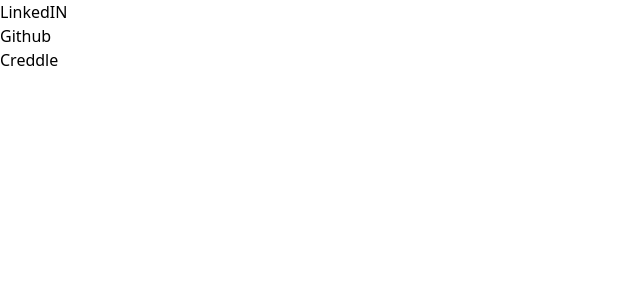
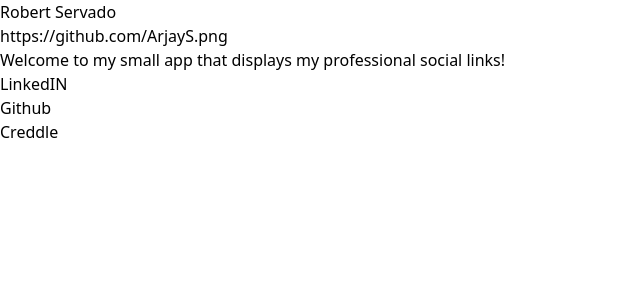
Before and after one commit to ArjayS/channelbranch, a React (Create React App) app: page / in a window 1280 px wide. Shown: the top 300 px of the page, without its empty margins (0-640 px from the left). Built offline with nearby package versions, Linux system fonts and the light colour scheme.

Commit message:
Test to see if props are obtained and if it is also rendering, and it does!

```diff
--- a/src/components/Main.jsx
+++ b/src/components/Main.jsx
@@ -1,8 +1,16 @@
 import React from "react";
 
 const Main = (props) => {
-  const {} = props;
-  return <div></div>;
+  const { name, image, bio } = props;
+  return (
+    <div>
+      <header>
+        <p>{name}</p>
+        <p>{image}</p>
+        <p>{bio}</p>
+      </header>
+    </div>
+  );
 };
 
 export default Main;
```
